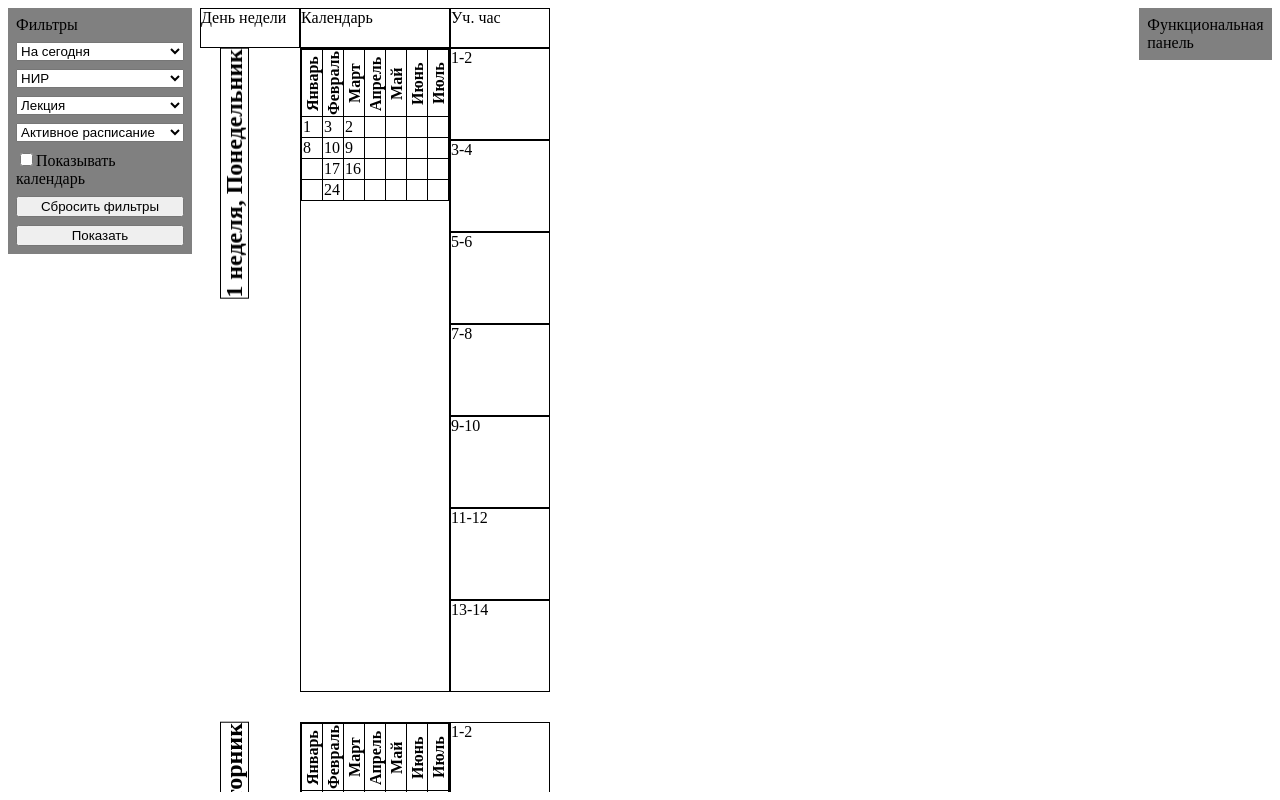
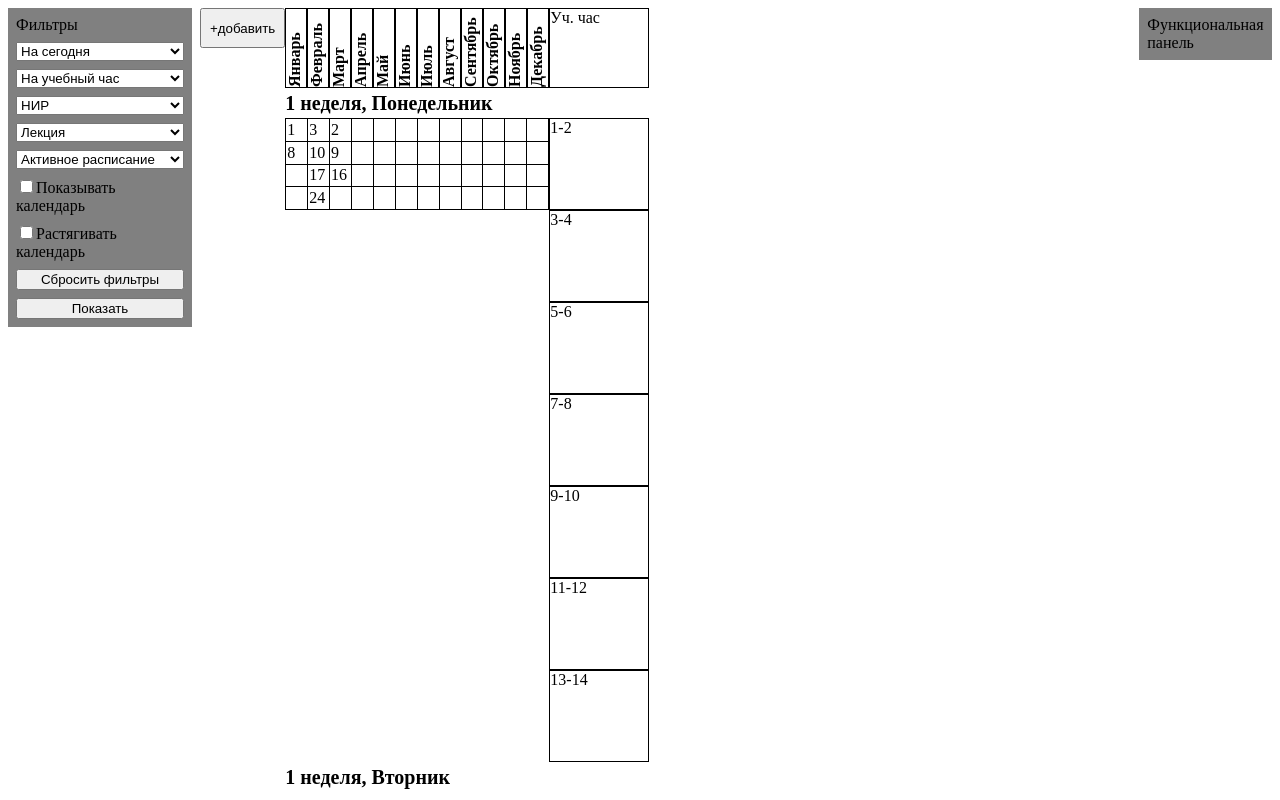
Before and after one commit to pol1waew/VSTU-Schedule-Improved-Visualization, a React (Create React App) app: page / in a window 1280 px wide. Shown: the top 800 px of the page. Built offline with nearby package versions, Linux system fonts and the light colour scheme.

Commit message:
Left side element changes

```diff
--- a/src/App.js
+++ b/src/App.js
@@ -5,6 +5,28 @@ import './styles/App.css'
 
 export function App() {
     const timeSlots = [
+        [
+            '1-2',
+            '3-4',
+            '5-6',
+            '7-8',
+            '9-10',
+            '11-12',
+            '13-14'
+        ],
+        [
+            '1-2'
+        ],
+        [
+            '1-2',
+            '3-4',
+            '5-6',
+            '7-8',
+            '9-10',
+            '11-12',
+            '13-14'
+        ],
+        [
             '1-2',
             '3-4',
             '5-6',
@@ -13,10 +35,12 @@ export function App() {
             '11-12',
             '13-14'
         ]
+    ]
     const weekDays = [
         '1 неделя, Понедельник',
         '1 неделя, Вторник',
-        '1 неделя, Среда'
+        '1 неделя, Среда',
+        '1 неделя, Четверг'
     ]
     const monthNames = [
         'Январь',
@@ -25,26 +49,37 @@ export function App() {
         'Апрель',
         'Май',
         'Июнь',
-        'Июль'
+        'Июль',
+        'Август',
+        'Сентябрь',
+        'Октябрь',
+        'Ноябрь',
+        'Декабрь',
     ]
     const monthDays = {
         0: [
-            ['1', '3', '2', '', '', '', ''],
-            ['8', '10', '9', '', '', '', ''],
-            ['', '17', '16', '', '', '', ''],
-            ['', '24', '', '', '', '', '']
+            ['1', '3', '2', '', '', '', '', '', '', '', '', ''],
+            ['8', '10', '9', '', '', '', '', '', '', '', '', ''],
+            ['', '17', '16', '', '', '', '', '', '', '', '', ''],
+            ['', '24', '', '', '', '', '', '', '', '', '', '']
         ],
         1: [
-            ['2', '4', '3', '', '', '', ''],
-            ['9', '11', '10', '', '', '', ''],
-            ['', '18', '17', '', '', '', ''],
-            ['', '25', '', '', '', '', '']
+            ['2', '4', '3', '', '', '', '', '', '', '', '', ''],
+            ['9', '11', '10', '', '', '', '', '', '', '', '', ''],
+            ['', '18', '17', '', '', '', '', '', '', '', '', ''],
+            ['', '25', '', '', '', '', '', '', '', '', '', '']
         ],
         2: [
-            ['3', '5', '4', '', '', '', ''],
-            ['9', '12', '11', '', '', '', ''],
-            ['', '19', '18', '', '', '', ''],
-            ['', '26', '', '', '', '', '']
+            ['3', '5', '4', '', '', '', '', '', '', '', '', ''],
+            ['9', '12', '11', '', '', '', '', '', '', '', '', ''],
+            ['', '19', '18', '', '', '', '', '', '', '', '', ''],
+            ['', '26', '', '', '', '', '', '', '', '', '', '']
+        ],
+        3: [
+            ['4', '6', '5', '', '', '', '', '', '', '', '', ''],
+            ['10', '13', '12', '', '', '', '', '', '', '', '', ''],
+            ['', '20', '19', '', '', '', '', '', '', '', '', ''],
+            ['', '27', '', '', '', '', '', '', '', '', '', '']
         ]
     }
     let columnData = {}
@@ -116,7 +151,7 @@ export function App() {
         for (let i = 0; i < weekDays.length; i++) {
             let dayData = [];
 
-            for (let k = 0; k < timeSlots.length; k++) {
+            for (let k = 0; k < timeSlots[i].length; k++) {
                 dayData.push(columnRefData[Math.floor(Math.random() * columnRefData.length)]);
             }
 
--- a/src/components/Calendar.js
+++ /dev/null
@@ -1,32 +0,0 @@
-import '../styles/Calendar.css';
-
-export function Calendar(data) {
-    return (
-        <table class='calendar-table'>
-            <thead>
-                <tr>
-                    {
-                        data.months.map(
-                            month => <th class='calendar-month-name'>{month}</th>
-                        )
-                    }
-                </tr>
-            </thead>
-            <tbody>
-                {
-                    data.days.map(
-                        row => (
-                            <tr>
-                                {
-                                    row.map(
-                                        day => <td>{day}</td>
-                                    )
-                                }
-                            </tr>
-                        )
-                    )
-                }
-            </tbody>
-        </table>
-    );
-}
--- a/src/components/Column.js
+++ b/src/components/Column.js
@@ -44,8 +44,7 @@ export function Column(props) {
                             week.map(
                                 (day, innerIndex) => (
                                     <div class='column-row-container' style={
-                                            innerIndex === week.length - 1 && outerIndex !== props.data.length - 1 ?
-                                            ({marginBottom: '30px'}) : null
+                                            innerIndex === 0 ? ({marginTop: '30px'}) : null
                                         }>
                                         <ColumnItem data={day} id={`column-row-${outerIndex * innerIndex}`} />
                                     </div>
--- a/src/components/ColumnFilters.js
+++ b/src/components/ColumnFilters.js
@@ -2,8 +2,7 @@ import '../styles/ColumnFilter.css'
 
 export function ColumnFilters({rect}) {
     const style = {
-        marginTop: rect.height,
-        marginLeft: rect.width / 2
+        marginTop: rect.height
     };
 
     return (
--- a/src/components/Filters.js
+++ b/src/components/Filters.js
@@ -13,6 +13,11 @@ export function Filters() {
                 <option value='5'>На дату</option>
                 <option value='6'>На диапазон дат</option>
                 <option value='7'>На день недели</option>
+            </select>
+
+            <select class='filters-time-slot'>
+                <option value='1'>На учебный час</option>
+                <option value='2'>На диапазон уч. часов</option>
             </select>
 
             <select class='filters-subject'>
@@ -37,6 +42,11 @@ export function Filters() {
                 Показывать календарь
             </label>
 
+            <label>
+                <input type='checkbox' />
+                Растягивать календарь
+            </label>
+
             <button>Сбросить фильтры</button>
 
             <button>Показать</button>
--- a/src/components/Table.js
+++ b/src/components/Table.js
@@ -12,7 +12,6 @@ import {
     horizontalListSortingStrategy
 } from '@dnd-kit/sortable';
 import {Column} from './Column';
-import {Calendar} from './Calendar';
 import '../styles/Table.css';
 
 export function Table({data, getDataFunc, removeDataFunc}) {
@@ -78,36 +77,56 @@ export function Table({data, getDataFunc, removeDataFunc}) {
 
     return (
         <div class='table-container'>
+            <button class='table-add-column-button' onClick={addColumn}>+добавить</button>
+
             <div class='table-left-side-container' ref={leftSideContainer}>
                 <div class='table-titles-container'>
-                    <div class='table-cell table-week-day-title'>День недели</div>
-                    <div class='table-cell table-calendar-title'>Календарь</div>
+                    <div class='table-calendar-title-container'>
+                        {
+                            data.monthNames.map(
+                                month => <div class='table-cell table-calendar-month-name'><b>{month}</b></div>
+                            )
+                        }
+                    </div>
                     <div class='table-cell table-time-slot-title'>Уч. час</div>
                 </div>
 
                 {
                     data.weekDays.map(
                         (weekDay, dayIndex) => (
-                            <div class='table-left-side-content-container' style={
-                                dayIndex !== data.weekDays.length - 1 ?
-                                ({marginBottom: '30px'}) : null
-                            }>
+                            <div class='table-left-side-content-container'>
                                 <div class='table-week-day-container'>
-                                    <h2 class='table-cell table-week-day'>{weekDay}</h2>
+                                    <b>{weekDay}</b>
                                 </div>
 
-                                <div class='table-cell table-calendar-container'>
-                                    <Calendar months={data.monthNames} days={data.monthDays[dayIndex]} />
+                                <div class='table-calendar-time-slots-container'>
+                                    <div class='table-calendar-container'>
+                                        <table class='table-calendar'>
+                                            {
+                                                data.monthDays[dayIndex].map(
+                                                    row => (
+                                                        <tr>
+                                                            {
+                                                                row.map(
+                                                                    day => <td>{day}</td>
+                                                                )
+                                                            }
+                                                        </tr>
+                                                    )
+                                                )
+                                            }
+                                        </table>
                                     </div>
 
                                     <div class='table-time-slots-container'>
                                         {
-                                        data.timeSlots.map(
+                                            data.timeSlots[dayIndex].map(
                                                 timeSlot => (
                                                     <div class='table-cell table-time-slot-container'>{timeSlot}</div>
                                                 )
                                             )
                                         }
+                                    </div>
                                 </div>
                             </div>
                         )
@@ -126,8 +145,6 @@ export function Table({data, getDataFunc, removeDataFunc}) {
                     </SortableContext>
                 </DndContext>
             </div>
-
-            <button class='table-add-column-button' onClick={addColumn}>+добавить</button>
         </div>
 
     );
--- a/src/styles/Calendar.css
+++ /dev/null
@@ -1,15 +0,0 @@
-.calendar-table {
-    border-collapse: collapse;
-    border: 1px solid black;
-    background-color: white;
-    width: 100%;
-}
-
-th, td {
-    border: 1px solid black;
-}
-
-.calendar-month-name {
-    writing-mode: vertical-rl;
-    transform: scale(-1, -1);
-}
--- a/src/styles/Column.css
+++ b/src/styles/Column.css
@@ -1,5 +1,4 @@
 .column-container {
-    z-index: 2;
     background-color: white;
 }
 
@@ -9,6 +8,8 @@
     justify-content: space-between;
     position: sticky;
     top: 0px;
-    height: 40px;
+    min-height: 78px;
+    max-height: 78px;
+    border: 1px solid black;
     background-color: white;
 }
--- a/src/styles/ColumnFilter.css
+++ b/src/styles/ColumnFilter.css
@@ -1,7 +1,6 @@
 .column-filter-container {
     display: flex;
     flex-direction: column;
-    transform: translate(-50%, 0);
     position: absolute;
     background-color: gray;
     padding: 8px;
--- a/src/styles/Table.css
+++ b/src/styles/Table.css
@@ -20,20 +20,61 @@
 .table-titles-container {
     position: sticky;
     top: 0px;
-    z-index: 1;
+    z-index: 2;
     display: grid;
-    grid-template-columns: 100px 1fr 100px;
-    min-height: 40px;
+    grid-template-columns: 1fr 100px;
+    min-height: 80px;
+    max-height: 80px;
+}
+
+.table-calendar-title-container {
+    display: flex;
+    flex-direction: row;
+}
+
+.table-calendar-month-name {
+    width: 20px;
+    writing-mode: vertical-rl;
+    transform: scale(-1, -1);
 }
 
 .table-left-side-content-container {
-    display: grid;
-    grid-template-columns: 100px 1fr 100px;
+    display: flex;
+    flex-direction: column;
 }
 
-.table-week-day {
-    writing-mode: vertical-rl;
-    transform: scale(-1, -1);
+.table-week-day-container {
+    display: flex;
+    position: sticky;
+    top: 80px;
+    z-index: 1;
+    background-color: white;
+    align-items: center;
+    font-size: 20px;
+    min-height: 30px;
+    max-height: 30px;
+}
+
+.table-calendar-time-slots-container {
+    display: grid;
+    grid-template-columns: 1fr 100px;
+}
+
+.table-calendar-container {
+    display: flex;
+    min-height: 92px;
+    max-height: 0px;
+    /*max-height: fit-content;*/
+}
+
+.table-calendar {
+    border-collapse: collapse;
+    flex: 1;
+}
+
+.table-calendar td {
+    border: 1px solid black;
+    max-width: 0px;
 }
 
 .table-time-slots-container {
```
Lines whose indentation alone changed are shown as unchanged.
